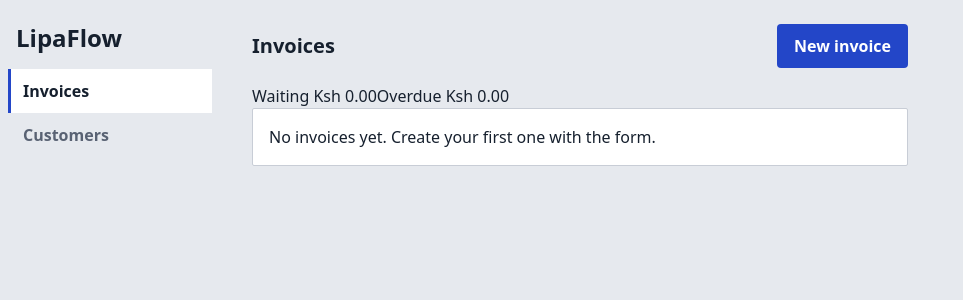
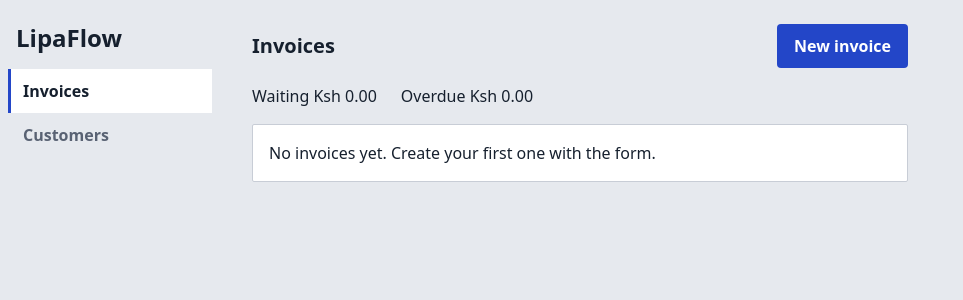
Before and after one commit to SamwelOsogo/Lipaflow, a React (Vite) app: page /invoices in a window 1280 px wide. Shown: the top 300 px of the page, without its empty margins (0-963 px from the left). Built offline with nearby package versions, Linux system fonts and the light colour scheme.

Commit message:
feat: show waiting and overdue totals on the invoices page

```diff
--- a/src/pages/pages.css
+++ b/src/pages/pages.css
@@ -42,3 +42,12 @@ a { color: var(--pen); }
   font-size: 1.125rem;
   font-weight: 700;
 }
+.owed {
+  display: flex;
+  flex-wrap: wrap;
+  gap: var(--space-1) var(--space-6);
+  margin-bottom: var(--space-4);
+  font-variant-numeric: tabular-nums;
+}
+
+.owed-overdue { color: var(--stamp); font-weight: 600; }
```
